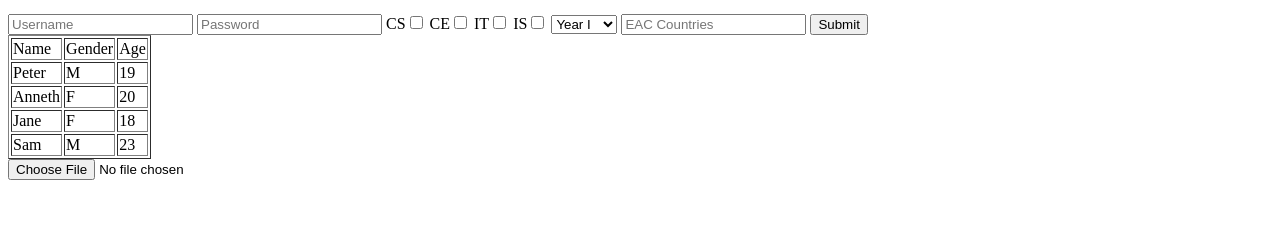
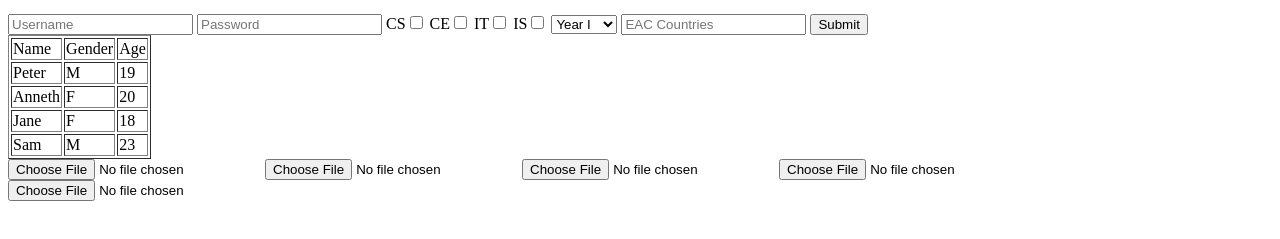
Before and after one commit to uzandre/NPCMusanze, a plain HTML site: page index.html in a window 1280 px wide. Shown: the part 187-426 px from the top of the page. Drawn offline with Linux system fonts and the light colour scheme.

Commit message:
multiplied files

```diff
--- a/index.html
+++ b/index.html
@@ -33,6 +33,7 @@ byashegeshwe n’intambara.
 
   <select name="years">
     <option value="year1">Year I</option>
+
     <option value="year2">Year II</option>
     <option value="year3">Year III</option>
     <option value="year4">Year IV</option>
@@ -65,6 +66,10 @@ byashegeshwe n’intambara.
 
 
    <input type="file" name="auzamure">
+	   <input type="file" name="auzamure">
+	   <input type="file" name="auzamure">
+	   <input type="file" name="auzamure">
+	   <input type="file" name="auzamure">
 
 
 
```
